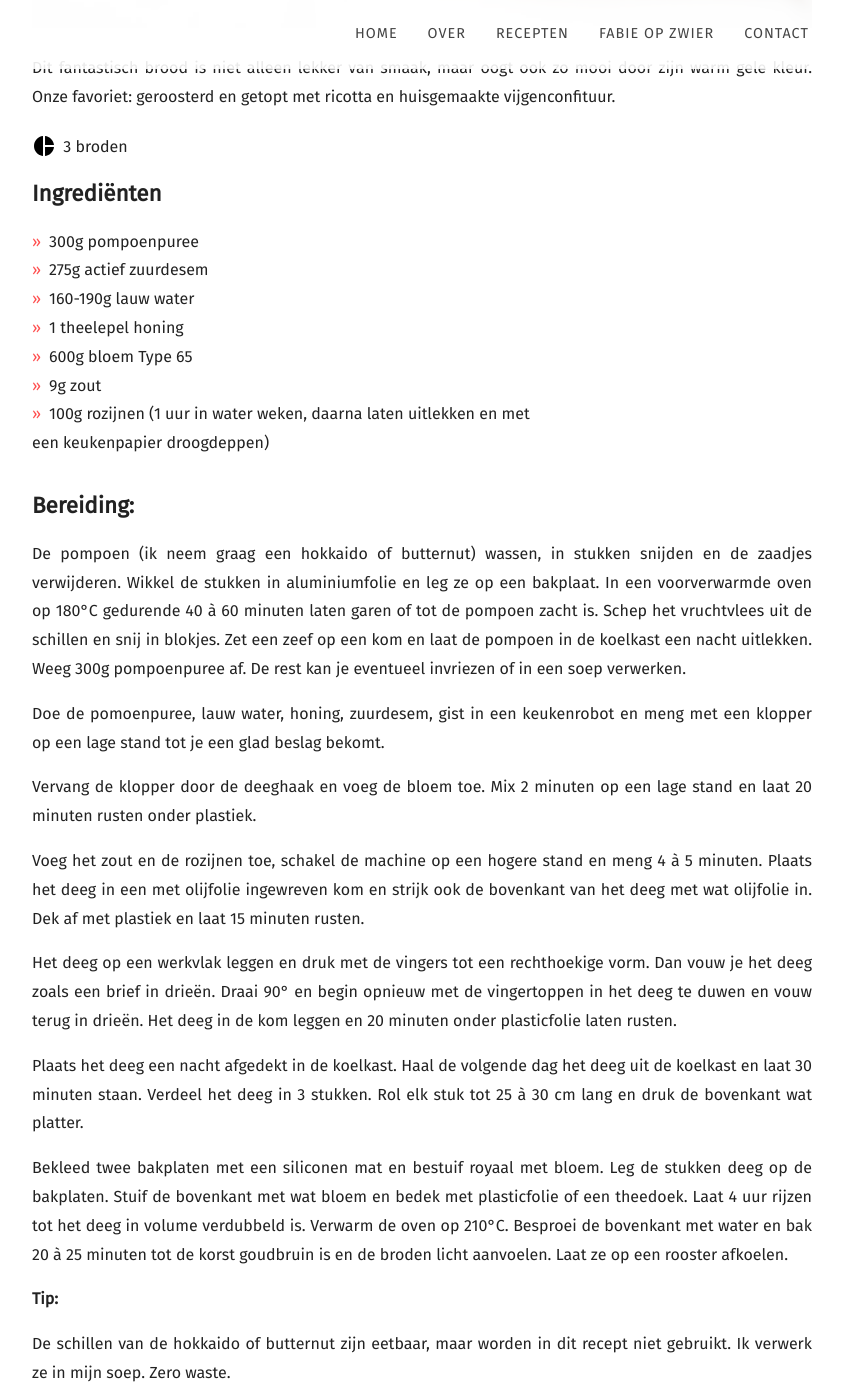
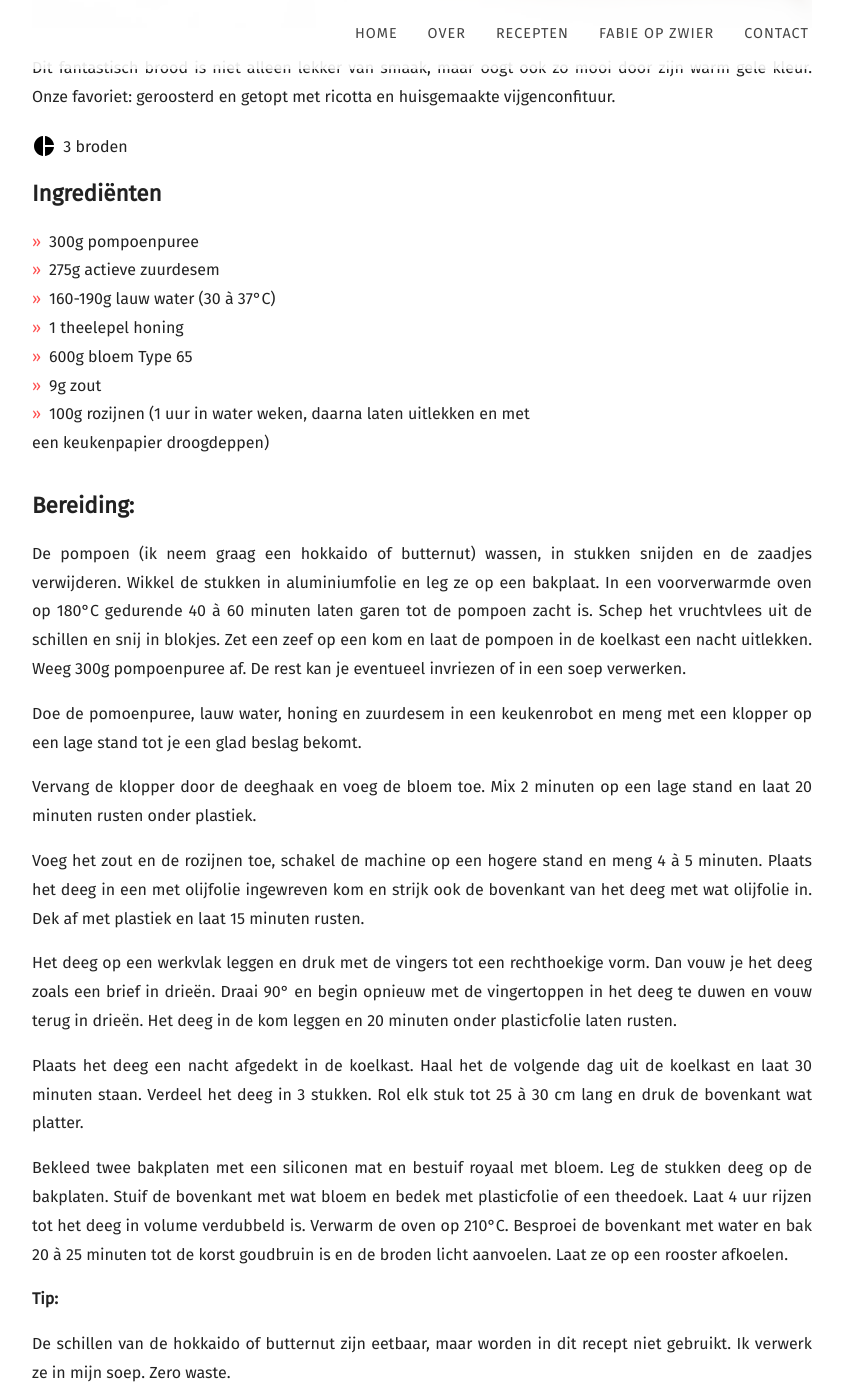
Before and after one commit to fabilicious/fabilicious.github.io, a Jekyll site: the page built from recipes/_posts/2020-11-17-Pompoenzuurdesembrood_met_rozijnen.md, in a window 1280 px wide and 1400 px high, scrolled down 862 px. Shown: the whole window, without its empty margins (58-901 px from the left). Built offline with Jekyll 4.4.1, drawn with Linux system fonts in a browser that asks for light colours; nearby versions of some CDN libraries; some web fonts are replaced.

Commit message:
Update 2020-11-17-Pompoenzuurdesembrood_met_rozijnen.md

```diff
--- a/recipes/_posts/2020-11-17-Pompoenzuurdesembrood_met_rozijnen.md
+++ b/recipes/_posts/2020-11-17-Pompoenzuurdesembrood_met_rozijnen.md
@@ -8,8 +8,8 @@
   servings: 3 broden
   ingredients_markdown: |-
     * 300g pompoenpuree
-    * 275g actief zuurdesem
-    * 160-190g lauw water
+    * 275g actieve zuurdesem
+    * 160-190g lauw water (30 à 37°C)
     * 1 theelepel honing
     * 600g bloem Type 65
     * 9g zout
@@ -21,11 +21,11 @@
 <!--more-->
 
 De pompoen (ik neem graag een hokkaido of butternut) wassen, in stukken snijden en de zaadjes verwijderen. Wikkel de stukken in aluminiumfolie en leg ze op een bakplaat.
-In een voorverwarmde oven op 180°C gedurende 40 à 60 minuten laten garen of tot de pompoen zacht is.
+In een voorverwarmde oven op 180°C gedurende 40 à 60 minuten laten garen tot de pompoen zacht is.
 Schep het vruchtvlees uit de schillen en snij in blokjes. Zet een zeef op een kom en laat de pompoen in de koelkast een nacht uitlekken.
 Weeg 300g pompoenpuree af. De rest kan je eventueel invriezen of in een soep verwerken.
 
-Doe de pomoenpuree, lauw water, honing, zuurdesem, gist in een keukenrobot en meng met een klopper op een lage stand tot je een glad beslag bekomt.
+Doe de pomoenpuree, lauw water, honing en zuurdesem in een keukenrobot en meng met een klopper op een lage stand tot je een glad beslag bekomt.
 
 Vervang de klopper door de deeghaak en voeg de bloem toe.
 Mix 2 minuten op een lage stand en laat 20 minuten rusten onder plastiek.
@@ -38,7 +38,7 @@
 Het deeg in de kom leggen en 20 minuten onder plasticfolie laten rusten.
 
 Plaats het deeg een nacht afgedekt in de koelkast.
-Haal de volgende dag het deeg uit de koelkast en laat 30 minuten staan.
+Haal het de volgende dag uit de koelkast en laat 30 minuten staan.
 Verdeel het deeg in 3 stukken.
 Rol elk stuk tot 25 à 30 cm lang en druk de bovenkant wat platter.
 
```
